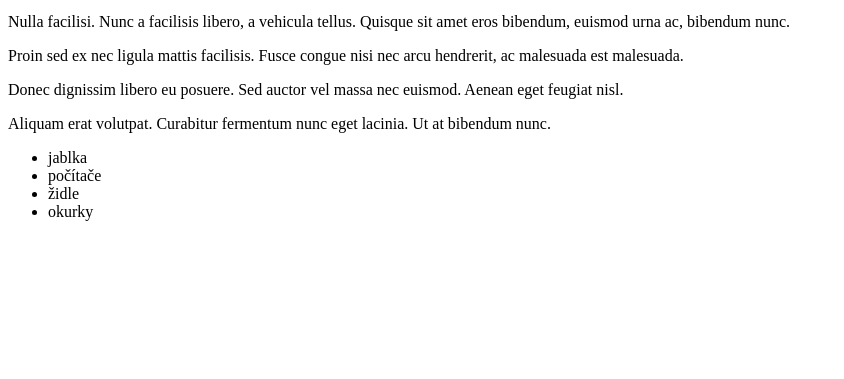
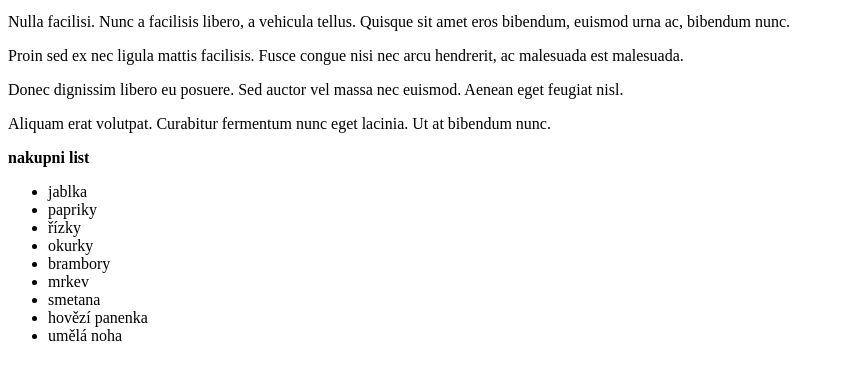
Before and after one commit to hrazdiraa/13.9.2023.cviceni, a plain HTML site: page index.html in a window 1280 px wide. Shown: the part 101-480 px from the top of the page, without its empty margins (0-844 px from the left). Drawn offline with Linux system fonts and the light colour scheme; a script that the page names is missing.

Commit message:
expansion of unordered list

```diff
--- a/index.html
+++ b/index.html
@@ -15,11 +15,17 @@
     <p>Proin sed ex nec ligula mattis facilisis. Fusce congue nisi nec arcu hendrerit, ac malesuada est malesuada.</p>
     <p>Donec dignissim libero eu posuere. Sed auctor vel massa nec euismod. Aenean eget feugiat nisl.</p>
     <p>Aliquam erat volutpat. Curabitur fermentum nunc eget lacinia. Ut at bibendum nunc.</p>
+    <b>nakupni list</b>
     <ul>
         <li>jablka</li>
-        <li>počítače</li>
-        <li>židle</li>
+        <li>papriky</li>
+        <li>řízky</li>
         <li>okurky</li>
+        <li>brambory</li>
+        <li>mrkev</li>
+        <li>smetana</li>
+        <li>hovězí panenka</li>
+        <li>umělá noha</li>
     </ul>
 </main>
 <script src="index.js"></script>
```
